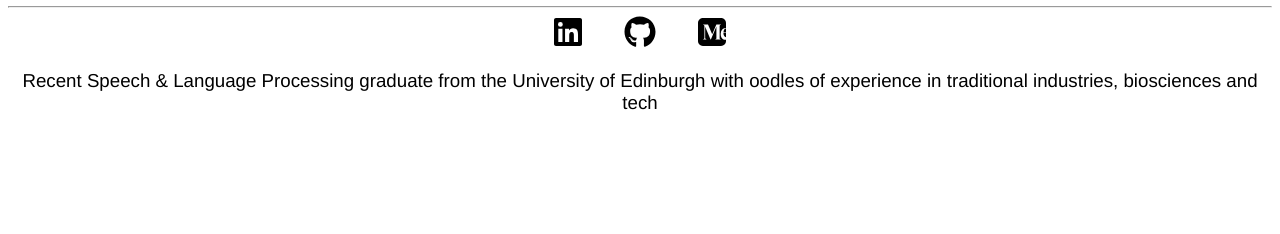
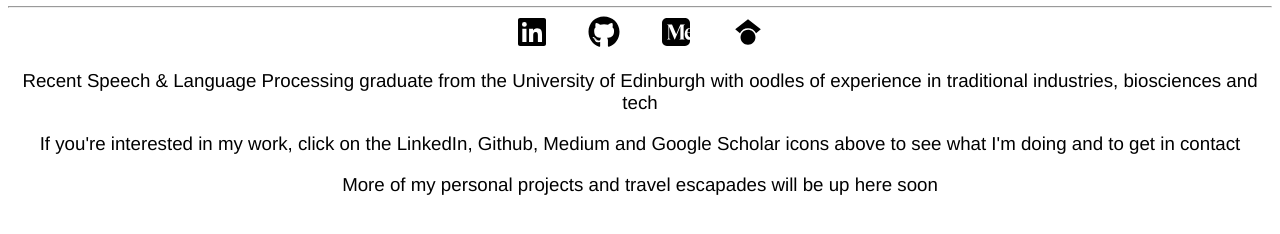
Before and after one commit to Sampatankar/WebdevBootcamp25, a plain HTML site: page bootcamp_resources/capstone_project_personal_website/index.html in a window 1280 px wide. Shown: the part 278-512 px from the top of the page. Drawn offline with nearby package versions, Linux system fonts and the light colour scheme.

Commit message:
Basic site done

```diff
--- a/bootcamp_resources/capstone_project_personal_website/index.html
+++ b/bootcamp_resources/capstone_project_personal_website/index.html
@@ -34,13 +34,13 @@
         <img src="assets/github.svg" alt="github" class="icon"> </a>
         <a href="https://sampatankar.medium.com/" target="_blank">
         <img src="assets/medium.svg" alt="medium" class="icon"></a>
+        <a href="https://scholar.google.com/citations?user=Ct8qdiMAAAAJ&hl=en" target="_blank">
+        <img src="assets/google-scholar.svg" alt="google_scholar" class="icon"></a>
     </div>
     <div class="index-blurb-container">
         <h3 class="arimo-medium">Recent Speech & Language Processing graduate from the University of Edinburgh with oodles of experience in traditional industries, biosciences and tech</h3>
-    </div>
-
-    <div>
-        <!-- This is the biography section -->
+        <h3 class="arimo-medium">If you're interested in my work, click on the LinkedIn, Github, Medium and Google Scholar icons above to see what I'm doing and to get in contact</h3>
+        <h3 class="arimo-medium">More of my personal projects and travel escapades will be up here soon</h3>
     </div>
 
 </body>
--- a/bootcamp_resources/capstone_project_personal_website/styles.css
+++ b/bootcamp_resources/capstone_project_personal_website/styles.css
@@ -24,7 +24,7 @@
 }
 
 .index-blurb-container {
-    display: flex;
+    /* display: flex; */
     justify-content: center;
     text-align: center;
 }
```
Also changed, not shown: bootcamp_resources/capstone_project_personal_website/assets/google-scholar.svg (added).
